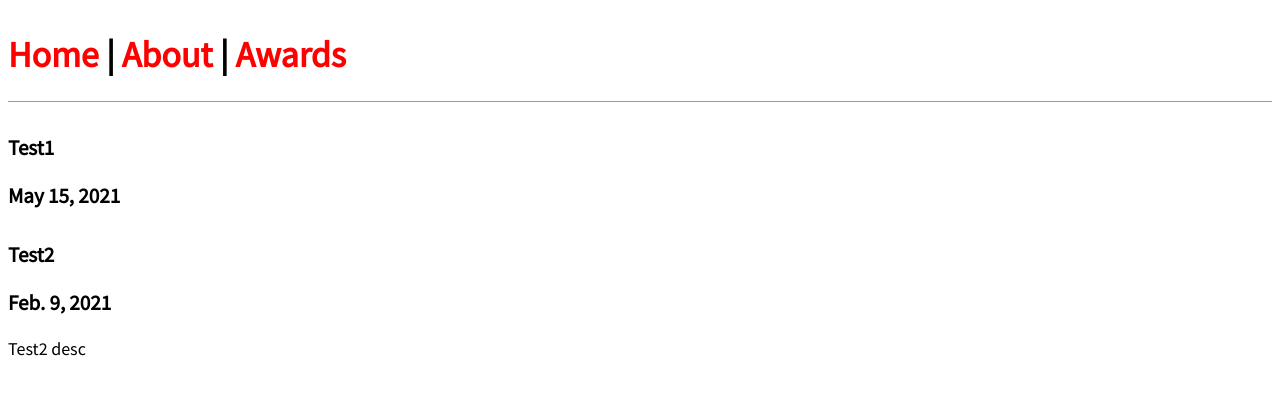
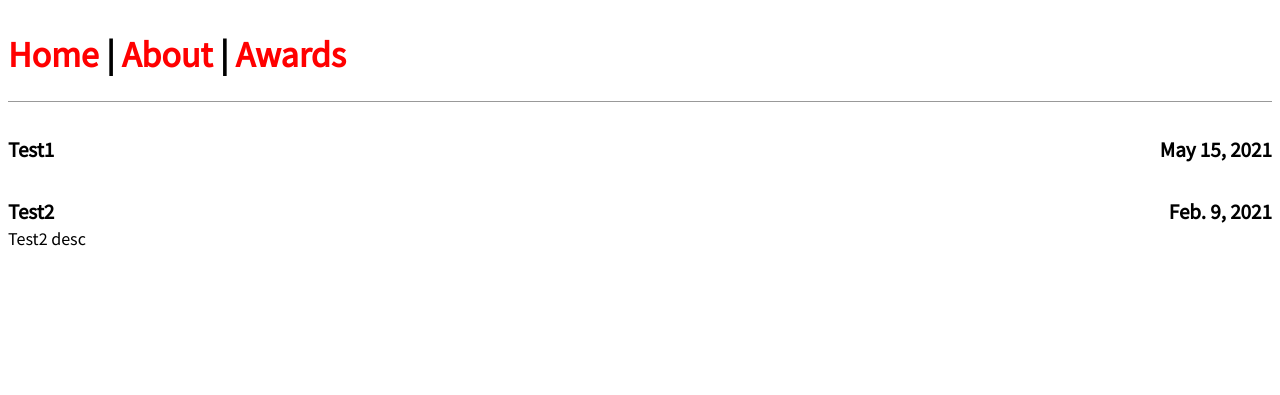
Before and after one commit to yongxiangng/DjangoWeb, a Django app: page /awards/ in a window 1280 px wide. Shown: the top 395 px of the page. Run offline with Django 3.2, Linux system fonts and the light colour scheme; data comes from the database, SQL or seed files in the repository.

Commit message:
Comment out unused styling, Add flex to award entry header

```diff
--- a/static/css/base.css
+++ b/static/css/base.css
@@ -31,21 +31,28 @@ header h1 a {
     margin-bottom: 2rem;
 }
 
-.award-entry h2 {
-    margin: 0.5rem 0;
+.award-entry-header {
+    margin: 0;
+    display: flex;
+    flex-direction: row;
+    justify-content: space-between;
 }
 
-.award-entry h2 a,
-.award-entry h2 a:visited {
-    color: blue;
-    text-decoration: none;
+.award-entry-header h3 {
+    margin: 0.1rem 0;
 }
 
-.award-entry p {
+.award-entry-description p {
     margin: 0;
     font-weight: 400;
 }
 
-.award-entry h2 a:hover {
+/* .award-entry h2 a,
+.award-entry h2 a:visited {
+    color: blue;
+    text-decoration: none;
+} */
+
+/* .award-entry h2 a:hover {
     color: red;
-}
+} */
--- a/templates/award.html
+++ b/templates/award.html
@@ -7,7 +7,9 @@
                 <h3>{{ award.title }}</h3>
                 <h3>{{ award.date }}</h3>
             </div>
-            <p>{{ award.description }}</p>
+            <div class="award-entry-description">
+                <p>{{ award.description }}</p>
+            </div>
         </div>
     {% endfor %}
 {% endblock content %}
```
